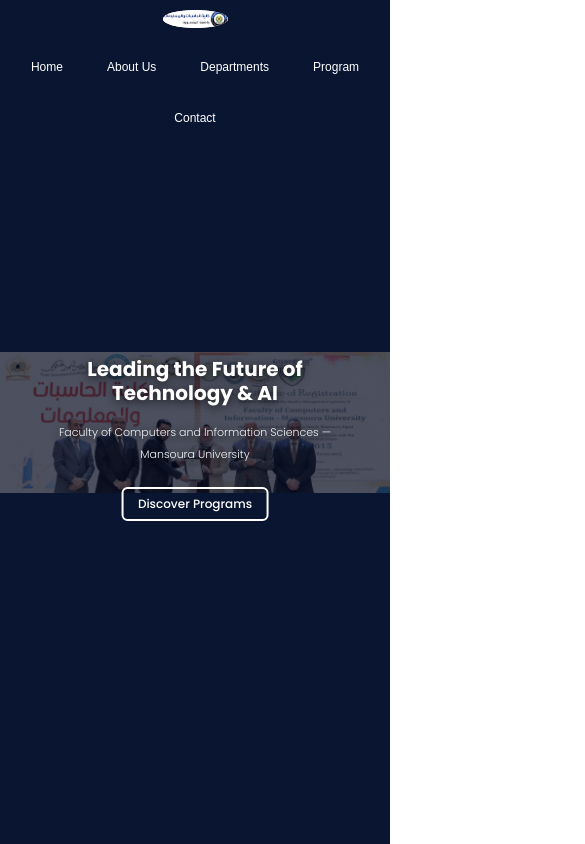
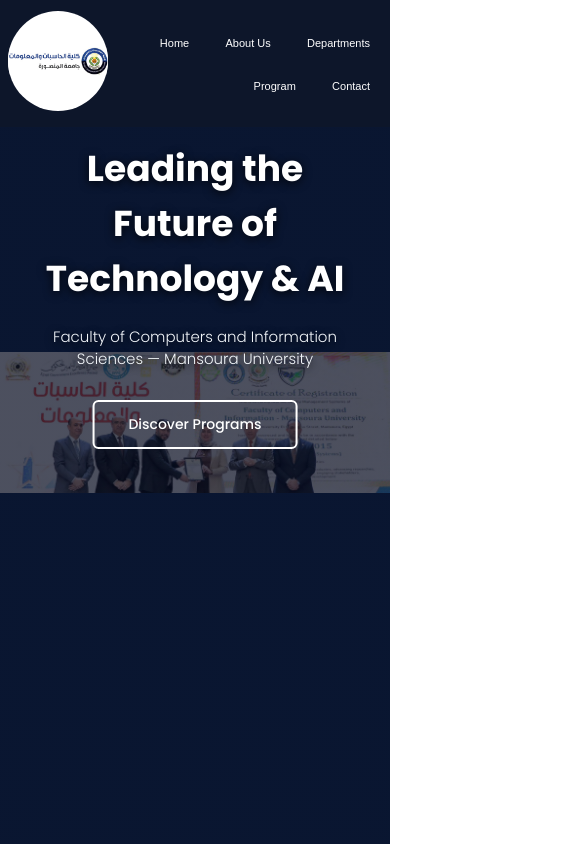
Before and after one commit to FaresReda-fr1/Final-project, a plain HTML site: page index.html in a window 390 px wide. Shown: the top 844 px of the page, 585 px wide, since content can reach past the window. Drawn offline with Linux system fonts and the light colour scheme.

Commit message:
style.css

```diff
--- a/style.css
+++ b/style.css
@@ -927,79 +927,48 @@
 
 
 /* --- Mobile Responsiveness --- */
-@media(max-width: 700px) {
+@media (max-width: 768px) {
 
-    nav {
-        flex-direction: column;
-        align-items: center;
-        padding: 10px 2%;
+    nav, .navbar, header nav {
+        display: flex !important;
+        flex-direction: row !important;
+        flex-wrap: nowrap !important;
+        justify-content: space-around !important;
+        align-items: center !important;
+        padding: 8px 4px !important;
+        background: rgba(15, 23, 42, 0.85) !important;
+        backdrop-filter: blur(5px) !important;
+        margin-bottom: 10px !important;
     }
 
 
-    nav img {
-        width: 65px !important;
-        height: auto;
-        margin-bottom: 5px;
-    }
-
-    .nav-links {
-        width: 100%;
-    }
-
-    .nav-links ul {
-        display: flex;
-        flex-wrap: wrap;
-        justify-content: center;
-        align-items: center;
-        padding: 0;
-        margin: 5px 0;
-        gap: 8px 12px;
-    }
-
-    .nav-links ul li {
-        display: inline-block;
-        margin: 0;
-    }
-
-    .nav-links ul li a {
-        font-size: 12px;
-        padding: 2px 4px;
+    nav a, .navbar a {
+        font-size: 11px !important;
+        padding: 3px 4px !important;
+        margin: 0 !important;
+        white-space: nowrap !important;
     }
 
 
-    .text-box {
-        top: 52%;
-        width: 90%;
+    header, .hero-header {
+        padding-top: 5px !important;
     }
 
-    .text-box h1 {
-        font-size: 20px;
-        line-height: 1.2;
+    .hero-text, .header-content {
+        margin-top: 15px !important;
     }
 
-    .text-box p {
-        font-size: 11px;
-        margin: 6px 0 12px;
+
+    .contact-us, .contact-container, .location {
+        flex-direction: column !important;
+        grid-template-columns: 1fr !important;
+        width: 100% !important;
+        padding: 15px !important;
+        box-sizing: border-box !important;
     }
 
-    .hero-btn {
-        padding: 6px 14px;
-        font-size: 12px;
+    .contact-col, .contact-left, .contact-right {
+        width: 100% !important;
+        margin-bottom: 15px !important;
     }
 }
-@media(max-width: 768px) {
-
-    .testimonials .row,
-    .testimonials-col,
-    .row {
-        flex-direction: column !important;
-        display: flex !important;
-        width: 100% !important;
-    }
-
-    .testimonials-col {
-        margin-bottom: 20px !important;
-        width: 100% !important;
-        box-sizing: border-box !important;
-    }
-}
```
